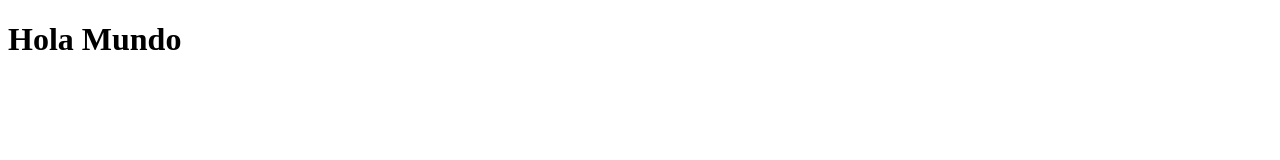
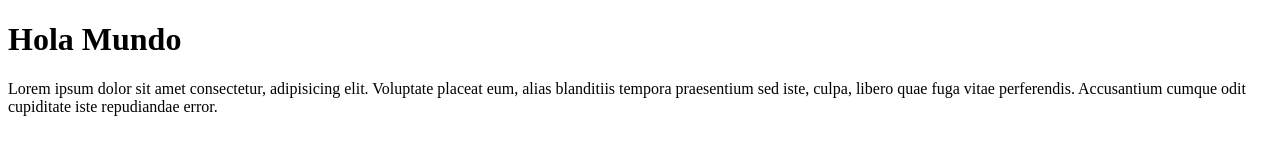
Before and after one commit to joselautaro/mi-primer-repo, a plain HTML site: page otro.html in a window 1280 px wide. Drawn offline with Linux system fonts and the light colour scheme.

Commit message:
Agregamos parrafo

```diff
--- a/otro.html
+++ b/otro.html
@@ -9,6 +9,7 @@
 <body>
 
     <h1>Hola Mundo</h1>
+    <p>Lorem ipsum dolor sit amet consectetur, adipisicing elit. Voluptate placeat eum, alias blanditiis tempora praesentium sed iste, culpa, libero quae fuga vitae perferendis. Accusantium cumque odit cupiditate iste repudiandae error.</p>
 
 </body>
 </html>
```
